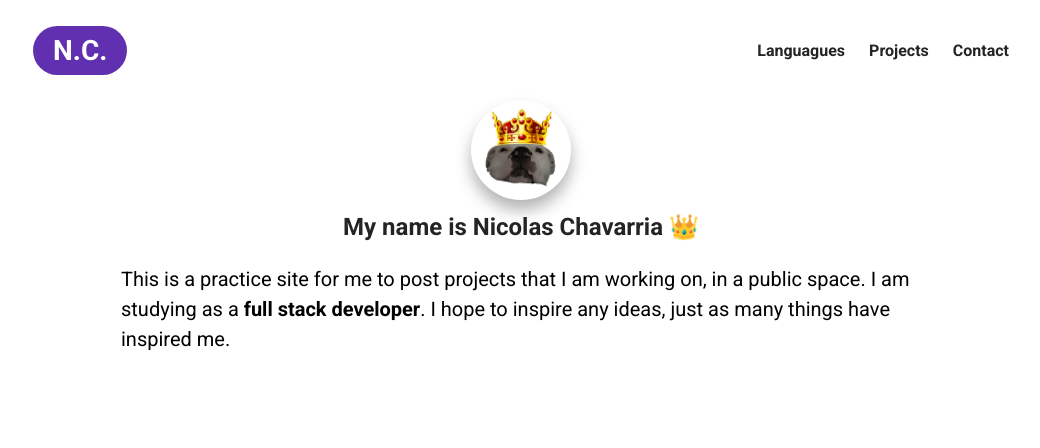
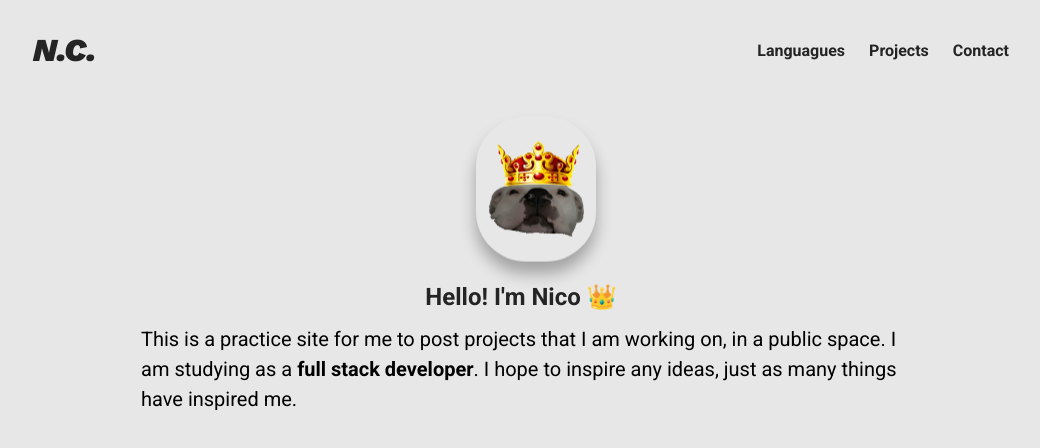
Before and after one commit to NicoChava/eportfoliopractice, a plain HTML site: page index.html in a window 1280 px wide. Shown: the whole page, without its empty margins (119-1159 px from the left). Drawn offline with nearby package versions, Linux system fonts and the light colour scheme; a web font is replaced by a local one.

Commit message:
Hover animation on picture, diff font on logo

```diff
--- a/index.html
+++ b/index.html
@@ -38,10 +38,10 @@
 
             <div class="about-me__info row">
 <div class="about-me__info--container">
-<figure class="about-me__picture--mask">
-    <img class="about-me__picture" src="./assets/147798732_262202668775052_215980931454329418_n.png" alt="The King  Himself">
+<figure>
+    <img class="about-me__picture floating" src="./assets/147798732_262202668775052_215980931454329418_n.png" alt="The King  Himself">
 </figure>
-<h1 class="about-me__info--title">My name is <span class="text--pink">Nicolas Chavarria</span> 👑 </h1>
+<h1 class="about-me__info--title">Hello! I'm <span class="text--pink">Nico</span> 👑 </h1>
 <p class="about-me__info--para">
     This is a practice site for me to post projects that I am working on, in a public space. I am studying as a <strong class="text--pink">full stack developer</strong>. I hope to inspire any ideas, just as many things have inspired me.
 </p>
--- a/styles.css
+++ b/styles.css
@@ -3,7 +3,8 @@
 FONTS
 
 */
-@import url('https://fonts.googleapis.com/css2?family=Lato:ital,wght@0,400;0,700;1,400;1,700&family=Roboto:ital,wght@0,100;0,300;0,400;0,500;0,700;0,900;1,100;1,300;1,400;1,500;1,700;1,900&family=Zen+Dots&display=swap');
+
+@import url('https://fonts.googleapis.com/css2?family=Lato:ital,wght@0,400;0,700;1,400;1,700&family=Roboto:ital,wght@0,100;0,300;0,400;0,500;0,700;0,900;1,100;1,300;1,400;1,500;1,700;1,900&family=Work+Sans:ital,wght@1,900&display=swap');
 
 /*
 
@@ -12,6 +13,7 @@ MAIN CODE
 */
 
 * {
+    background-color: rgb(231, 231, 231);
     font-family: 'Roboto', sans-serif;
     padding: 0;
     margin: 0;
@@ -49,8 +51,23 @@ li {
 
 .row {
     width: 100%;
-    max-width: 800px;
+    max-width: 760px;
     margin: 0 auto;
+}
+
+.floating {
+    animation-name: floating;
+    animation-duration: 3s;
+    animation-iteration-count: infinite;
+    animation-timing-function: ease-in-out;
+    margin-left: 30px;
+    margin-top: 5px;
+}
+
+@keyframes floating {
+    0% { transform: translate(0,  0px); }
+    50%  { transform: translate(0, 15px); }
+    100%   { transform: translate(0, -0px); }
 }
 
 /*
@@ -91,7 +108,7 @@ transition: all 300ms ease;
 }
 
 .nav__link--anchor:active {
-    bckground-color:#a41f66;
+    bckground-color: #a41f66;
 }
 
 .nav__link--anchor-primary {
@@ -107,24 +124,24 @@ transition: all 300ms ease;
 }
 
 .nav__link--anchor-primary:active {
-    background-color:#6030b1;
+    background-color: #6030b1;
 }
 
 .personal__logo:hover {
-    background-color:#a41f66;
-    font-size: 34px;
-    border-radius: 0;
+    background-color: #a41f66;
+    color: #ffffff;
+    font-size: 38px;
+    padding: 8px 20px;
+    border-radius: 50px;
 }
 
 .personal__logo {
-    background-color: #6030b1;
-    color: #ffffff;
-    font-size: 28px;
+    font-family: 'Work Sans', sans-serif;
+    color: #242424;
+    font-size: 32px;
     margin: 0 12px;
     font-weight: 700;
-    padding: 8px 20px;
     text-decoration: none;
-    border-radius: 50px;
     transition: all 300ms ease;
 }
 
@@ -147,23 +164,28 @@ ABOUT ME
     align-items: center;
 }
 
-.about-me__picture--mask {
-width: 100px;
-height: 100px;
-border-radius: 90%;
-box-shadow: 0 10px 16px rgba(0,0,0,0.3);
-margin-bottom: 12px;
+.about-me__picture {
+    width: 120px;
+    height: 145px;
+    border-radius: 50px;
+    box-shadow: 0 12px 16px rgba(0, 0, 0, 0.3);
+    margin-bottom: 16px;
+    /* Fixing Picture */
+    transform: translatey(-20px) translateX(-2px) scale(.9);
 }
 
 .about-me__picture {
-width: 110%;
-
+    width: 120px;
+    height: 145px;
+    border-radius: 50px;
+    box-shadow: 0 12px 16px rgba(0, 0, 0, 0.3);
+    margin-bottom: 16px;
     /* Fixing Picture */
-transform: translatey(-26px) translateX(-6px) scale(.8);
+    transform: translatey(-20px) translateX(-2px) scale(.9);
 }
 
 .about-me__info--title {
-    margin-bottom: 22px;
+    margin: 12px 0;
 }
 
 .about-me__info--para {
```
Lines whose indentation alone changed are shown as unchanged.
